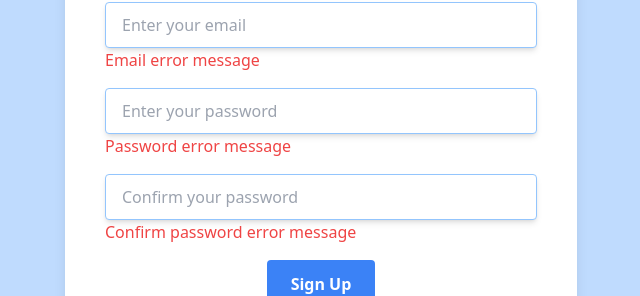
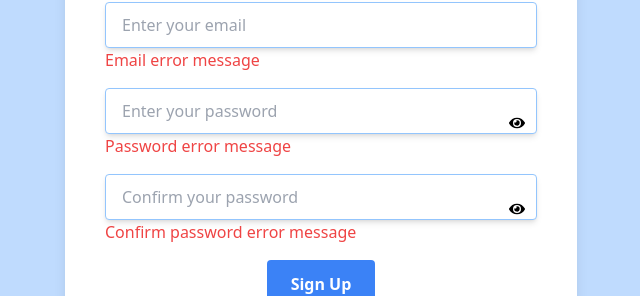
Before and after one commit to IannitoTechbros/PHASE-5-GROUP-PROJECT---IAN---ERICK---MARTIN---FELIX---JEREMIAH, a React (Create React App) app in the folder frontend/: page /signup in a window 1280 px wide. Shown: the part 280-576 px from the top of the page, without its empty margins (319-959 px from the left). Built offline with nearby package versions, Linux system fonts and the light colour scheme.

Commit message:
feat:add eyeslash in the login and signup page to enable users to view their passwords as they type

```diff
--- a/frontend/src/components/Landing/Login.jsx
+++ b/frontend/src/components/Landing/Login.jsx
@@ -1,7 +1,15 @@
 import React from 'react';
 import { Link } from 'react-router-dom';
+import { useState } from 'react';
+import {FaEye, FaEyeSlash} from 'react-icons/fa'
 
 function Login() {
+  const [showPassword, setShowPassword] = useState(false);
+
+  const toggleShowPassword= () => {
+    setShowPassword(prevState => !prevState);
+  };
+
   return (
     <div className="flex flex-col items-center justify-center h-screen bg-blue-200 px-4 py-8">
       <div className="w-full max-w-lg bg-white shadow-lg rounded-lg px-8 pt-6 pb-8 mb-4 transition-transform transform hover:scale-105 duration-500 ease-in-out">
@@ -15,12 +23,20 @@ function Login() {
             />
             <p className="text-red-500 mt-2">Email error message</p>
           </div>
-          <div className="mb-6">
+          <div className="mb-6 relative">
             <input
               className="shadow-md appearance-none border border-gray-300 rounded w-full py-3 px-4 text-gray-700 leading-tight focus:outline-none focus:shadow-outline transition-transform transform hover:scale-105 duration-300"
-              type="password"
+              type={showPassword ? 'text':'password'}
               placeholder="Enter your password"
             />
+            <button
+            type='button'
+            className='absolute inset-y-0 right-0 pr-3 flex items-center leading-5'
+            onClick={toggleShowPassword}
+            aria-label={showPassword ? 'Hide password' : 'Show password'}
+            >
+              {showPassword ? <FaEyeSlash /> : < FaEye />}
+            </button>
             <p className="text-red-500 mt-2">Password error message</p>
           </div>
           <div className="flex items-center justify-center">
--- a/frontend/src/components/Landing/Signup.jsx
+++ b/frontend/src/components/Landing/Signup.jsx
@@ -1,7 +1,18 @@
-import React from 'react';
+import React, { useState } from 'react';
 import { Link } from 'react-router-dom';
+import {FaEye, FaEyeSlash} from 'react-icons/fa'
 
 function Signup() {
+  const [showPassword, setShowPassword] = useState(false);
+  const [showPasswordConfirmation, setShowPasswordConfirmation] = useState(false);
+
+  const toggleShowPassword= () => {
+    setShowPassword(prevState => !prevState);
+  };
+  const toggleShowPasswordConfirmation = () => {
+    setShowPasswordConfirmation(prevState => !prevState);
+  };
+
   return (
     <div className="flex flex-col items-center justify-center min-h-screen bg-blue-200">
       <form className="bg-white shadow-lg rounded-lg px-10 pt-8 pb-12 mb-4 w-full max-w-lg transition-transform transform hover:scale-103 duration-500 ease-in-out">
@@ -22,20 +33,36 @@ function Signup() {
           />
           <p className="text-red-500">Email error message</p>
         </div>
-        <div className="mb-4">
+        <div className="mb-4 relative">
           <input
             className="shadow-md appearance-none border border-blue-300 rounded w-full py-3 px-4 text-gray-700 leading-tight focus:outline-none focus:shadow-outline transition-transform transform hover:scale-105 duration-300"
-            type="password"
+            type={showPassword ? 'text' : 'password'}
             placeholder="Enter your password"
           />
+          <button
+          type='button'
+          className='absolute inset-y-0 right-0 pr-3 flex items-center leading-5'
+          onClick={toggleShowPassword}
+          aria-label={showPassword ? 'Hide password' : 'Show password'}
+          >
+            {showPassword ? <FaEyeSlash /> : < FaEye />}
+          </button>
           <p className="text-red-500">Password error message</p>
         </div>
-        <div className="mb-4">
+        <div className="mb-4 relative">
           <input
             className="shadow-md appearance-none border border-blue-300 rounded w-full py-3 px-4 text-gray-700 leading-tight focus:outline-none focus:shadow-outline transition-transform transform hover:scale-105 duration-300"
-            type="password"
+            type={showPasswordConfirmation ? 'text':'password'}
             placeholder="Confirm your password"
           />
+          <button
+          type='button'
+          className='absolute inset-y-0 right-0 pr-3 flex items-center leading-5'
+          onClick={toggleShowPasswordConfirmation}
+          aria-label={showPasswordConfirmation ? 'Hide password confirmation' : 'Show Password confirmation'}
+          >
+            {showPasswordConfirmation ? <FaEyeSlash /> : <FaEye />}
+          </button>
           <p className="text-red-500">Confirm password error message</p>
         </div>
         <div className="flex items-center justify-center">
```
Also changed, not shown: 1 other file (tests, documents, lock files or other folders).
